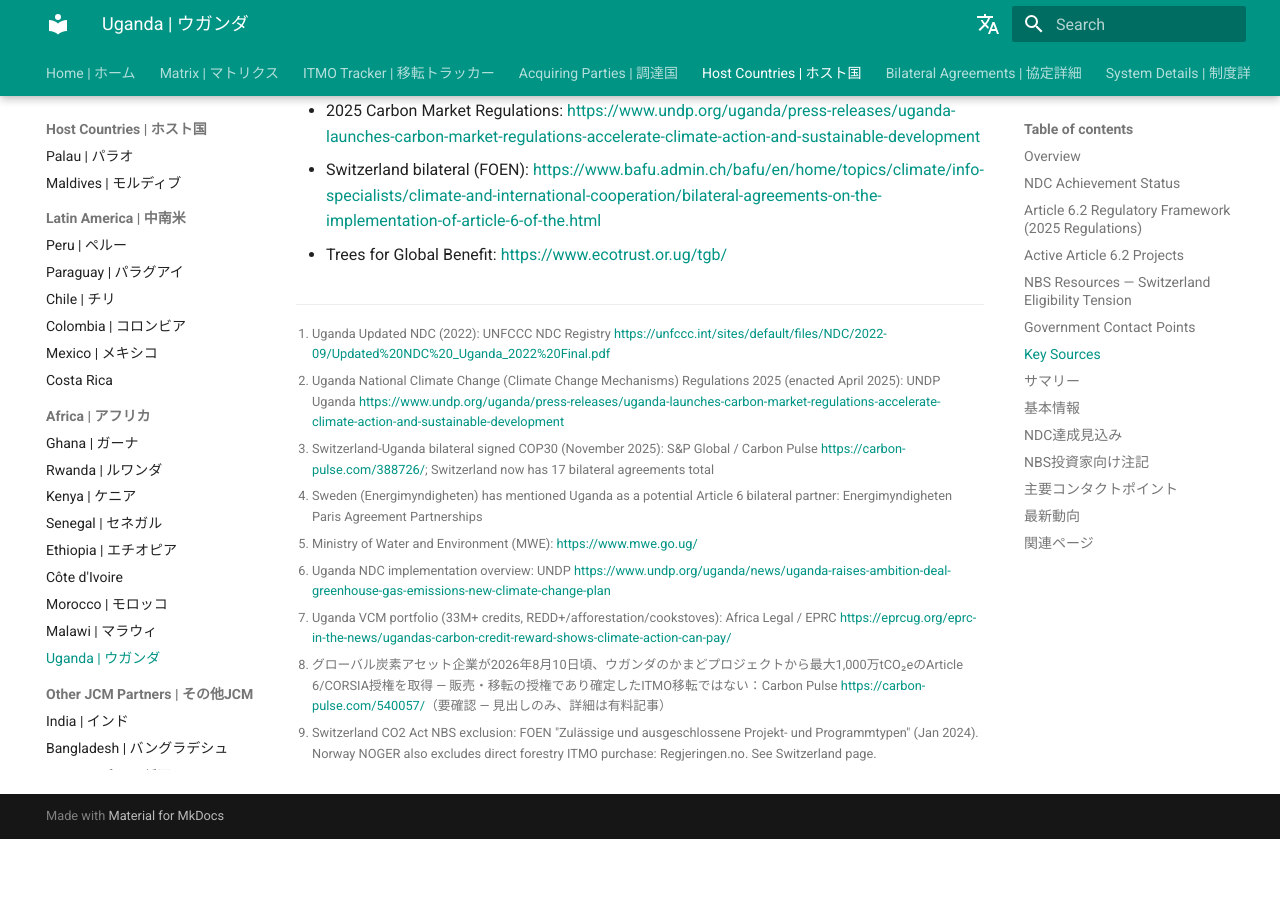
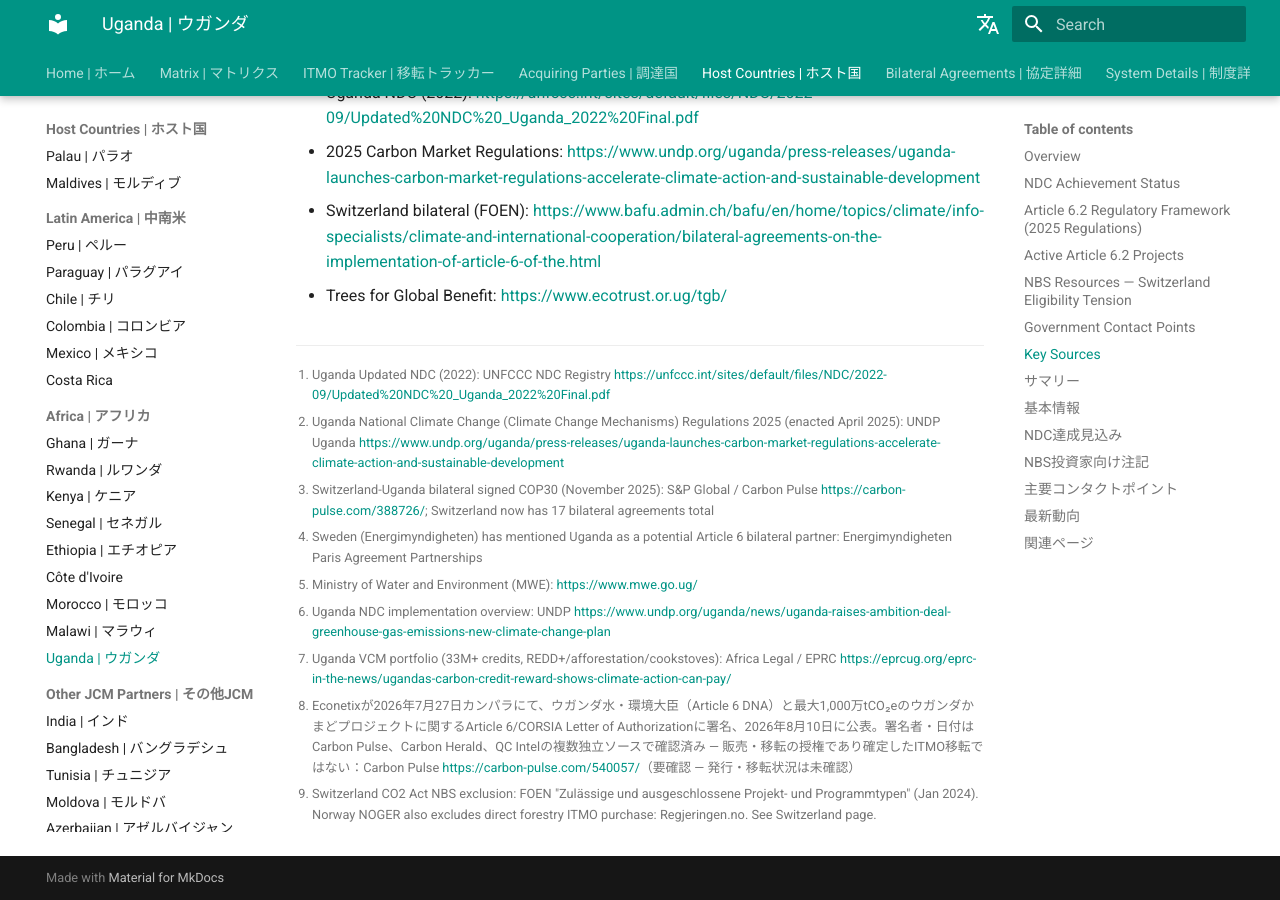
Before and after one commit to freeflowercarbon/article6-wiki, an MkDocs documentation site: the page built from wiki/countries/uganda.md, in a window 1280 px wide and 900 px high, scrolled down 3751 px. Built offline with MkDocs 1.6.1 and Material for MkDocs 9.7.7, drawn with Linux system fonts in a browser that asks for light colours; comment, search, counter and statistics services are not loaded; before the commit the page ends 4590 px from its top, so only the background shows below that; some of the changed text lies outside the part shown.

Commit message:
Weekly crawl 2026-08-17: Switzerland-Zambia cookstove authorization; Uganda source upgrade
Co-Authored-By: Claude <noreply@anthropic.com>

```diff
--- a/wiki/countries/uganda.md
+++ b/wiki/countries/uganda.md
@@ -58,9 +58,9 @@
     | Renewable energy | Switzerland (potential) | 🔴 Not yet authorized | TBD |
     | REDD+ / forest (Trees for Global Benefit) | Sweden / Singapore (potential) | 🔴 Not yet authorized | Large pipeline |
     | Afforestation/reforestation | Japan JCM / other (potential) | 🔴 Not yet authorized | TBD |
-    | 🆕 Cookstove project (CORSIA-eligible) | Unnamed global carbon asset firm | 🟡 Authorized ~Aug 10, 2026 | Up to 10M tCO₂e[^ugcookstove] |
+    | 🆕 Cookstove project (CORSIA-eligible) | Econetix | 🟡 Authorized Jul 27, 2026 (Kampala) | Up to 10M tCO₂e[^ugcookstove] |
 
-    [^ugcookstove]: A global carbon asset firm secured Article 6/CORSIA authorization ~Aug 10, 2026 for up to 10 million tCO₂e from a Uganda cookstove project — an authorization to market/transfer, not a confirmed ITMO transfer: Carbon Pulse <https://carbon-pulse.com/540057/>（要確認 — headline-level source only, paywalled detail）
+    [^ugcookstove]: Econetix secured Article 6/CORSIA authorization for up to 10 million tCO₂e from a Uganda cookstove project — Letter of Authorization signed **July 27, 2026 in Kampala** by Uganda's Minister of Water and Environment (Uganda's Article 6 DNA), publicly reported Aug 10, 2026. Signatory and date now confirmed via independent corroboration (Carbon Pulse, Carbon Herald, QC Intel); still an authorization to market/transfer, **not** a confirmed ITMO transfer: Carbon Pulse <https://carbon-pulse.com/540057/>（要確認 — issuance/transfer status still pending）
 
     > Trees for Global Benefit (afforestation, REDD+): <https://www.ecotrust.or.ug/tgb/>
 
@@ -133,9 +133,9 @@
 
     ## 最新動向
 
-    🆕 匿名のグローバル炭素アセット企業が2026年8月10日頃、ウガンダのかまどプロジェクトから最大1,000万tCO₂eのArticle 6/CORSIA授権を取得（要確認 — 見出しレベルの情報源のみ）[^ugcookstove]
+    🆕 Econetixが2026年7月27日、カンパラにてウガンダ水・環境大臣（Article 6 DNA）と最大1,000万tCO₂eのArticle 6/CORSIA授権（Letter of Authorization）に署名（2026年8月10日に公表）。署名者・日付は複数の独立ソースで確認済み（要確認 — 発行・移転の確定状況は未確認）[^ugcookstove]
 
-    [^ugcookstove]: グローバル炭素アセット企業が2026年8月10日頃、ウガンダのかまどプロジェクトから最大1,000万tCO₂eのArticle 6/CORSIA授権を取得 — 販売・移転の授権であり確定したITMO移転ではない：Carbon Pulse <https://carbon-pulse.com/540057/>（要確認 — 見出しのみ、詳細は有料記事）
+    [^ugcookstove]: Econetixが2026年7月27日カンパラにて、ウガンダ水・環境大臣（Article 6 DNA）と最大1,000万tCO₂eのウガンダかまどプロジェクトに関するArticle 6/CORSIA Letter of Authorizationに署名、2026年8月10日に公表。署名者・日付はCarbon Pulse、Carbon Herald、QC Intelの複数独立ソースで確認済み — 販売・移転の授権であり確定したITMO移転ではない：Carbon Pulse <https://carbon-pulse.com/540057/>（要確認 — 発行・移転状況は未確認）
 
     ## 関連ページ
     - [スイス](switzerland.md)
```
Also changed, not shown: wiki/countries/switzerland.md (+4 -2 lines), wiki/matrix.md (+4 -4 lines).
